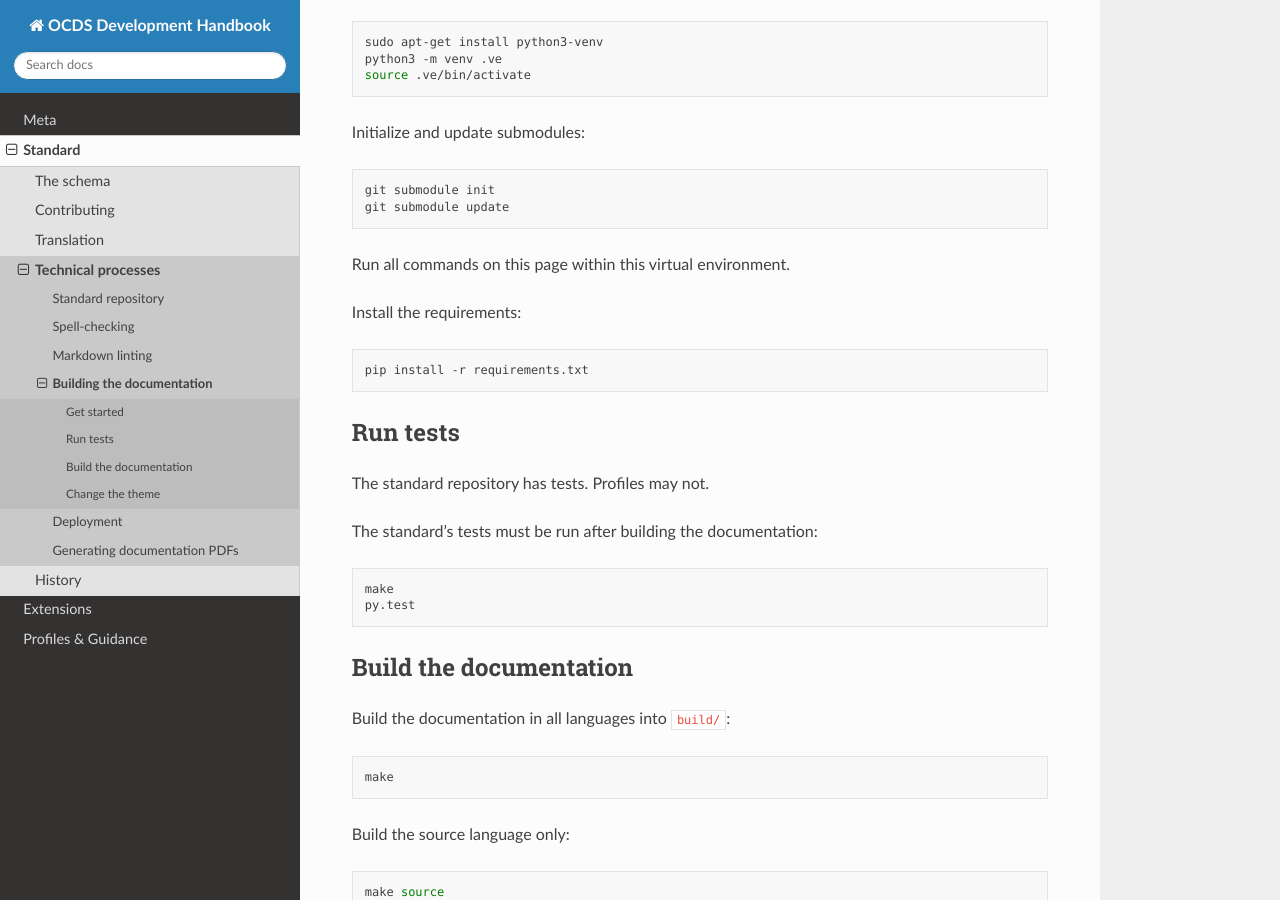
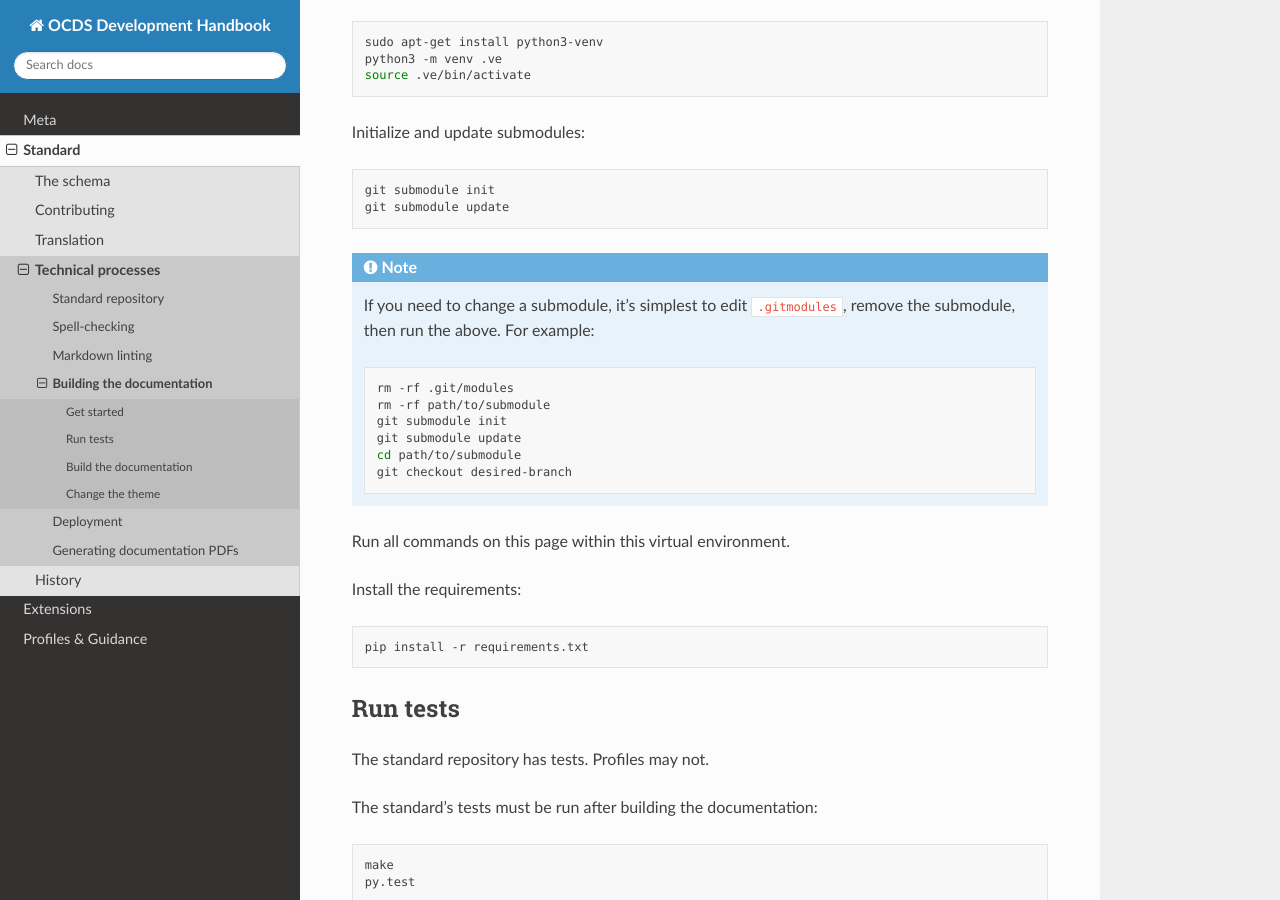
Before and after one commit to open-contracting/standard-development-handbook, a Sphinx documentation site: the page built from docs/standard/technical/build.rst, in a window 1280 px wide and 900 px high, scrolled down 345 px. Built offline with Sphinx 7.4.7 and the Read the Docs theme 2.0.0, drawn with Linux system fonts in a browser that asks for light colours.

Commit message:
Add note about submodules

```diff
--- a/docs/standard/technical/build.rst
+++ b/docs/standard/technical/build.rst
@@ -21,6 +21,19 @@ Initialize and update submodules:
 
    git submodule init
    git submodule update
+
+.. note::
+
+   If you need to change a submodule, it's simplest to edit ``.gitmodules``, remove the submodule, then run the above. For example:
+
+   .. code-block:: shell
+
+      rm -rf .git/modules
+      rm -rf path/to/submodule
+      git submodule init
+      git submodule update
+      cd path/to/submodule
+      git checkout desired-branch
 
 Run all commands on this page within this virtual environment.
 
```
